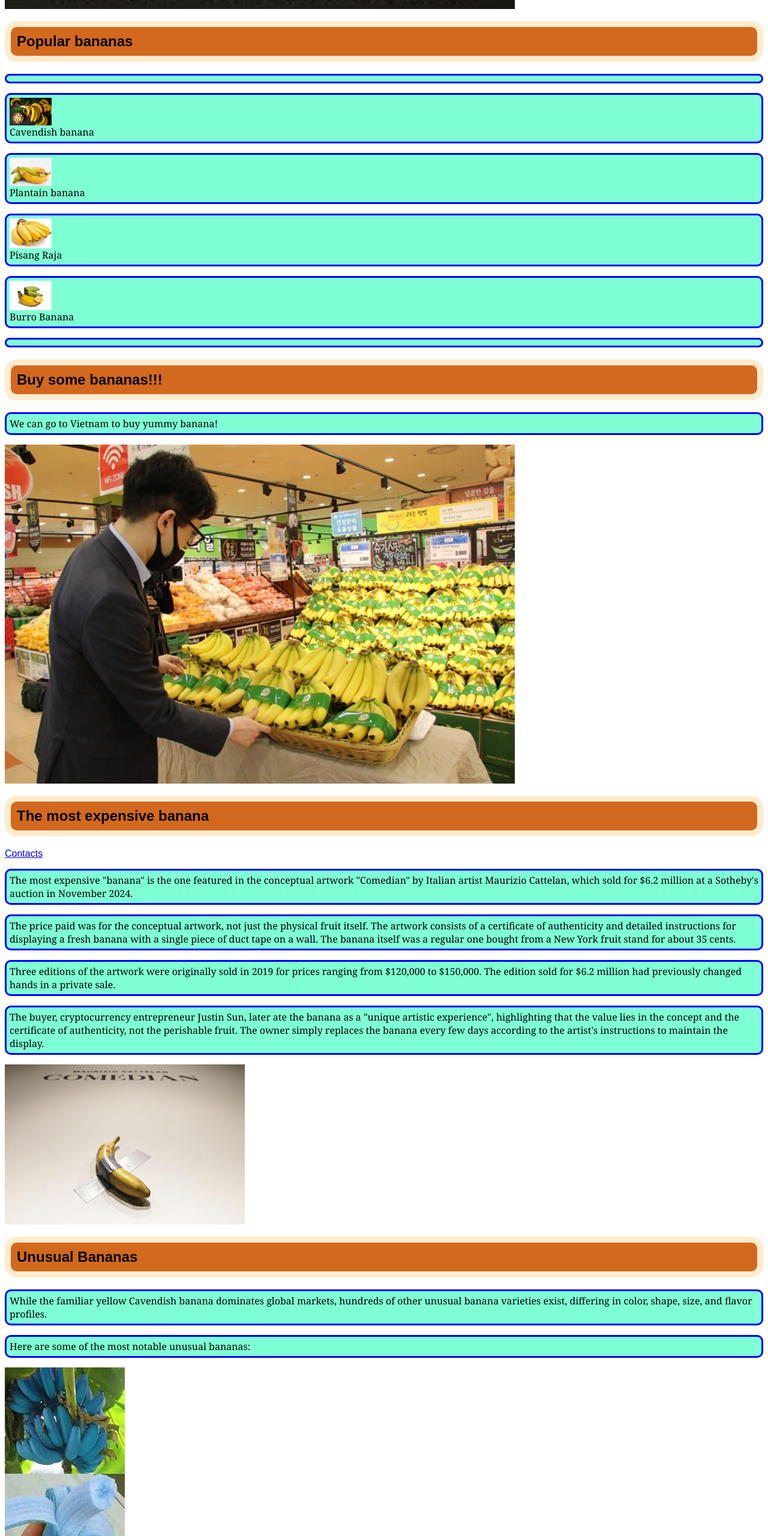
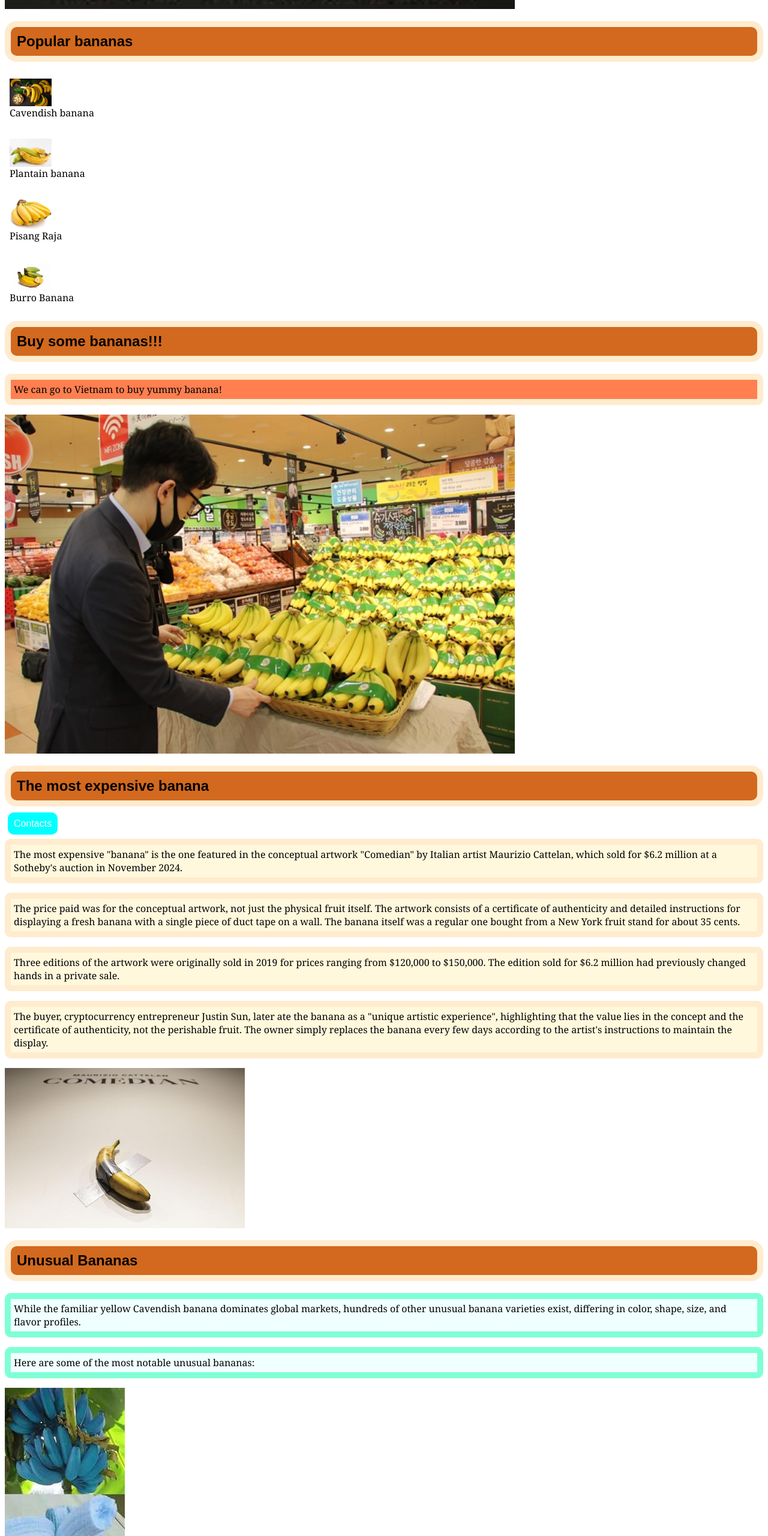
Before and after one commit to joliesmart/BANANA, a plain HTML site: page index.html in a window 1280 px wide. Shown: the part 1120-3680 px from the top of the page at 60% size. Drawn offline with Linux system fonts and the light colour scheme.

Commit message:
second version

```diff
--- a/index.html
+++ b/index.html
@@ -18,42 +18,42 @@
             <h1><i>Types of bananas</i></h1>
             <img src="BANANA/typesofbananas.jfif "width="850px"/>
             <h2 id="price">Popular bananas</h2>
-            <p>
-                <p><img src="BANANA/cavendish banana.jfif" width="70px"/><br/>Cavendish banana</p>
-                <p><img src="BANANA/plantain.jpg" width="70px"/><br/>Plantain banana</p>
-                <p><img src="BANANA/pisang raja.jpg" width="70px"/><br/>Pisang Raja</p>
-                <p><img src="BANANA/burro banana.jfif" width="70px"/><br/>Burro Banana</p>
-            </p>
+
+                <p class="Popular"><img src="BANANA/cavendish banana.jfif" width="70px"/><br/>Cavendish banana</p>
+                <p class="Popular"><img src="BANANA/plantain.jpg" width="70px"/><br/>Plantain banana</p>
+                <p class="Popular"><img src="BANANA/pisang raja.jpg" width="70px"/><br/>Pisang Raja</p>
+                <p class="Popular"><img src="BANANA/burro banana.jfif" width="70px"/><br/>Burro Banana</p>
+
             <h2 id="discount">Buy some bananas!!!
 
             </h2>
-            <p>We can go to Vietnam to buy yummy banana!</p>
+            <p class="Vietnam">We can go to Vietnam to buy yummy banana!</p>
 
 
 
             <img src="BANANA/bananastore.jpg" width="850px"/>
             <h2 id="delivery">The most expensive banana</h2>
             <a href="#contacts">Contacts</a>
-            <p>The most expensive "banana" is the one featured in the conceptual artwork "Comedian" by Italian artist Maurizio Cattelan, which sold for $6.2 million at a Sotheby's auction in November 2024. </p>
-            <p>The price paid was for the conceptual artwork, not just the physical fruit itself. The artwork consists of a certificate of authenticity and detailed instructions for displaying a fresh banana with a single piece of duct tape on a wall. The banana itself was a regular one bought from a New York fruit stand for about 35 cents.</p>
-            <p>Three editions of the artwork were originally sold in 2019 for prices ranging from $120,000 to $150,000. The edition sold for $6.2 million had previously changed hands in a private sale.</p>
-            <p>The buyer, cryptocurrency entrepreneur Justin Sun, later ate the banana as a "unique artistic experience", highlighting that the value lies in the concept and the certificate of authenticity, not the perishable fruit. The owner simply replaces the banana every few days according to the artist's instructions to maintain the display.
+            <p class="expensive">The most expensive "banana" is the one featured in the conceptual artwork "Comedian" by Italian artist Maurizio Cattelan, which sold for $6.2 million at a Sotheby's auction in November 2024. </p>
+            <p class="expensive">The price paid was for the conceptual artwork, not just the physical fruit itself. The artwork consists of a certificate of authenticity and detailed instructions for displaying a fresh banana with a single piece of duct tape on a wall. The banana itself was a regular one bought from a New York fruit stand for about 35 cents.</p>
+            <p class="expensive">Three editions of the artwork were originally sold in 2019 for prices ranging from $120,000 to $150,000. The edition sold for $6.2 million had previously changed hands in a private sale.</p>
+            <p class="expensive">The buyer, cryptocurrency entrepreneur Justin Sun, later ate the banana as a "unique artistic experience", highlighting that the value lies in the concept and the certificate of authenticity, not the perishable fruit. The owner simply replaces the banana every few days according to the artist's instructions to maintain the display.
 </p>
             <img src="BANANA/expensivebanana.jpg" width="400"/>
             <h2 id="wholesale">Unusual Bananas</h2>
-            <p>While the familiar yellow Cavendish banana dominates global markets, hundreds of other unusual banana varieties exist, differing in color, shape, size, and flavor profiles. </p>
-            <p>Here are some of the most notable unusual bananas:</p>
+            <p class="Bluejava">While the familiar yellow Cavendish banana dominates global markets, hundreds of other unusual banana varieties exist, differing in color, shape, size, and flavor profiles. </p>
+            <p class="Bluejava">Here are some of the most notable unusual bananas:</p>
+
             <img src="BANANA/bluejava.jpg" width="200px"/>
             <h2 id="about_us">About us</h2>
-            <p>Blue Java (Ice Cream Banana): Known for its unique silvery-blue peel when unripe, this banana turns a pale yellow when ripe. Its flesh is white and creamy, and it is famous for having a flavor and consistency remarkably similar to vanilla ice cream. It is also more cold-tolerant than most varieties.</p>
-            <p>In 2015, we got a website, and we added new types of goods to our range.</p>
-            <img src="/uploads/2020/12/arrows-2023449_1920_0_1607674211.png" width="200px"/><br/>
-            <p><a href="#logo">To the top</a></p>
+            <p class="Bluejava">Blue Java (Ice Cream Banana): Known for its unique silvery-blue peel when unripe, this banana turns a pale yellow when ripe. Its flesh is white and creamy, and it is famous for having a flavor and consistency remarkably similar to vanilla ice cream. It is also more cold-tolerant than most varieties.</p>
+
+            <img src="BANANA/icecreambananablue.jpg" width="200px"/><br/>
+            <p class="Bluejava"><a href="#logo">To the top</a></p>
         </main>
         <footer>
-            <p id="contacts"><b><i>Contacts</i></b></p>
-            <p>Address: 21 Experimental Ave., Star City</p>
-            <p>Phone: 2502-3716</p>
+            <p class="Bluejava"id="contacts"><b><i>Contacts</i></b></p>
+
         </footer>
     </body>
 </html>
--- a/style.css
+++ b/style.css
@@ -4,7 +4,7 @@ body {
 h1 {
     color: rgb(255, 208, 0);
 }
-nav a{
+a{
     background-color: aqua;
     color: white;
     padding: 10px;
@@ -25,3 +25,20 @@ h2 {
     border: 10px solid blanchedalmond;
     padding: 10px;
 }
+.Popular{
+    background-color: white;
+    border: white solid;
+
+}
+.Vietnam{
+    background-color: coral;
+    border: 10px solid blanchedalmond;
+}
+.Bluejava{
+    background-color: azure;
+    border: 10px solid aquamarine;
+}
+.expensive{
+    background-color: cornsilk;
+    border: 10px solid blanchedalmond;
+}
```
Also changed, not shown: BANANA/icecreambananablue.jpg (added).
